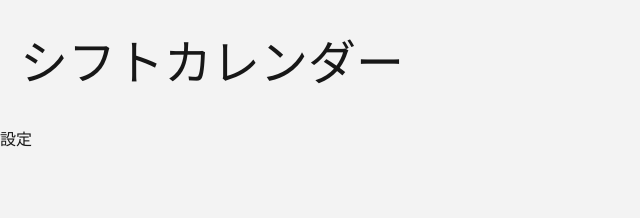
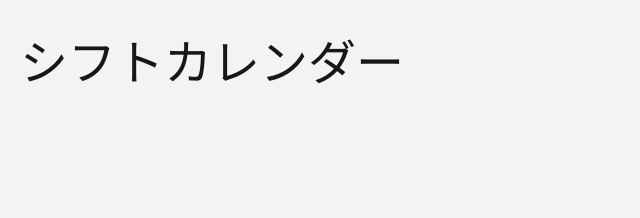
Before and after one commit to ogumakouta/shift-calendar, a Next.js app in the folder frontend/: page /setting in a window 1280 px wide. Shown: the top 218 px of the page, without its empty margins (0-640 px from the left). Built offline with nearby package versions, Linux system fonts and the light colour scheme.

Commit message:
ユーザ設定コンポーネントを表示 コード追加：setting/page.tsx

```diff
--- a/frontend/src/app/setting/page.tsx
+++ b/frontend/src/app/setting/page.tsx
@@ -1,7 +1,11 @@
 'use client'
+
+import UserSettingForm from "../../../components/UserSettingForm";
 
 export default function SettingPage() {
   return (
-    <h1>設定</h1>
+    <div>
+      <UserSettingForm/>
+    </div>
   );
 }
```
